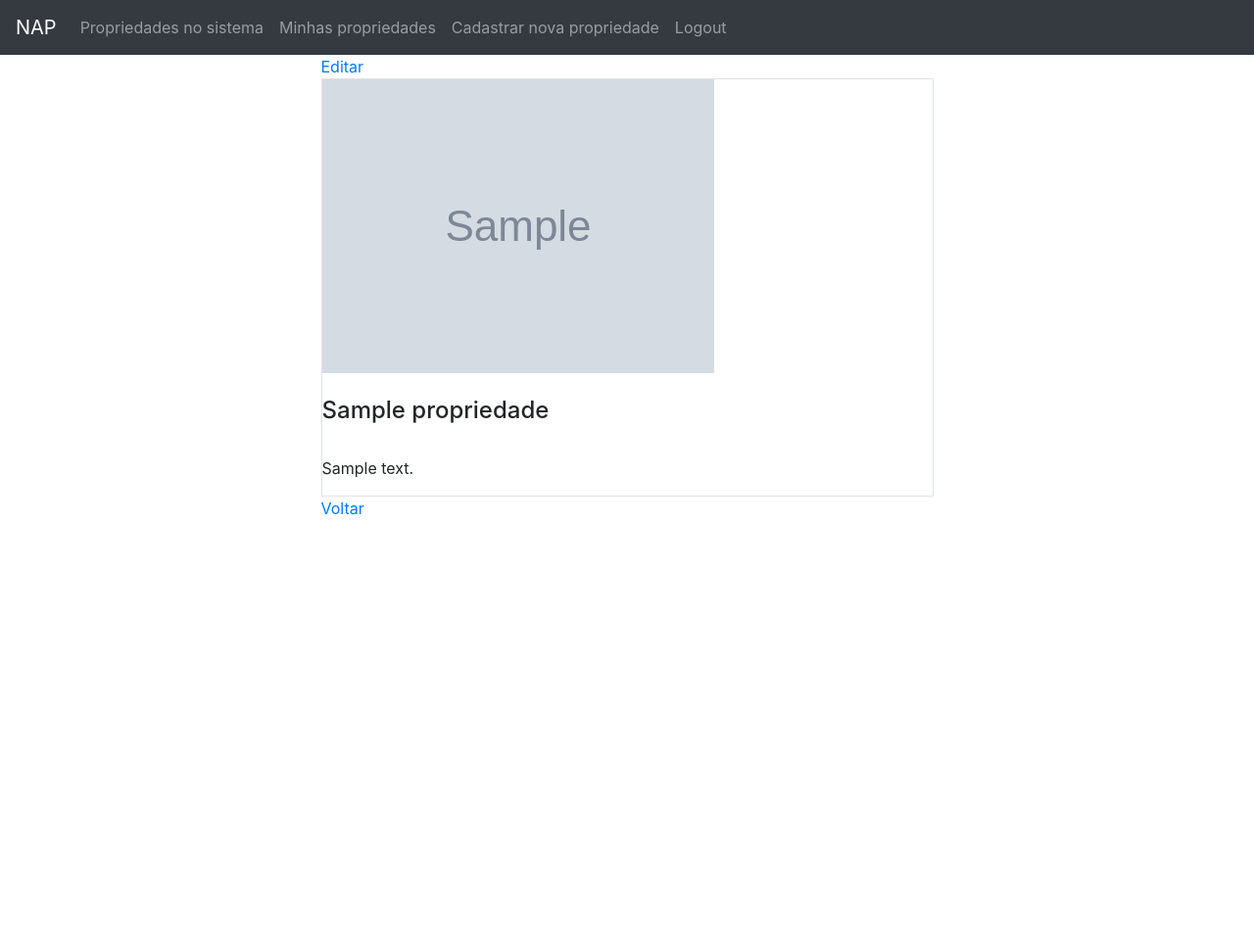
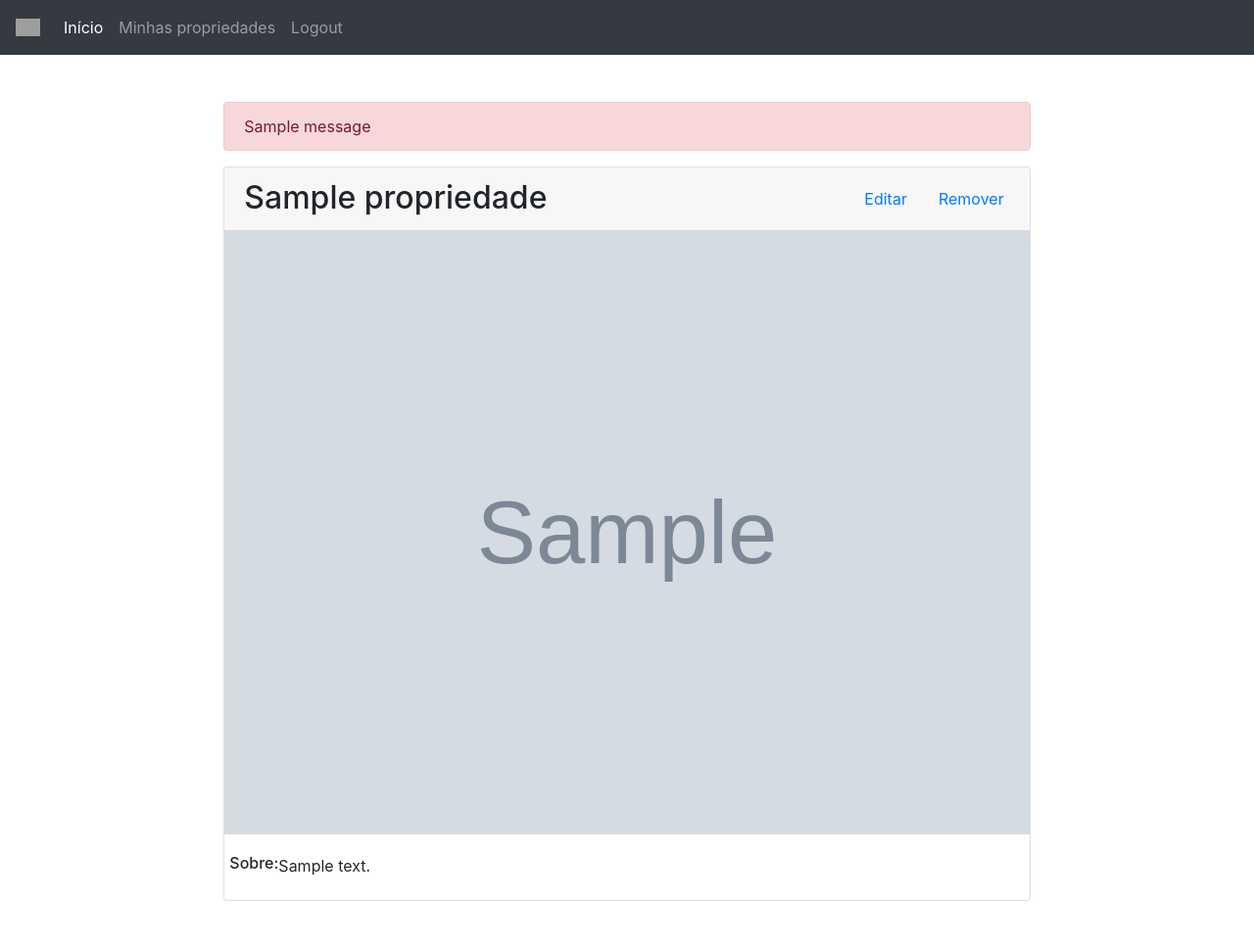
Before and after one commit to 4andrewtanakashi/projeto-eng-soft, a Django app: page /propriedade/00000000-0000-0000-0000-000000000001/ in a window 1280 px wide. Shown: the whole page at 98% size. Before the commit the page ends 526 px from the top, so only its background shows below. Run offline with Django 3.2, Linux system fonts and the light colour scheme; a user stored in the database is signed in; tables that the repository leaves empty hold one stand-in row (values such as "Sample post"); grey boxes marked "Sample" are stand-in pictures; one stand-in notice (Sample message) is shown; some libraries are stand-ins or nearby versions; grey boxes are pictures that could not be loaded.

Commit message:
:hammer: atualização nos templates

```diff
--- a/src/core/templates/core/header.html
+++ b/src/core/templates/core/header.html
@@ -1,58 +1,51 @@
 <! DOCTYPE html>
     <html>
+    <link rel="stylesheet" href="https://stackpath.bootstrapcdn.com/bootstrap/4.4.1/css/bootstrap.min.css"
+        integrity="sha384-Vkoo8x4CGsO3+Hhxv8T/Q5PaXtkKtu6ug5TOeNV6gBiFeWPGFN9MuhOf23Q9Ifjh" crossorigin="anonymous">
+    <script src="https://code.jquery.com/jquery-3.3.1.slim.min.js"
+        integrity="sha384-q8i/X+965DzO0rT7abK41JStQIAqVgRVzpbzo5smXKp4YfRvH+8abtTE1Pi6jizo" crossorigin="anonymous">
+    </script>
+    <script src="https://cdnjs.cloudflare.com/ajax/libs/popper.js/1.14.7/umd/popper.min.js"
+        integrity="sha384-UO2eT0CpHqdSJQ6hJty5KVphtPhzWj9WO1clHTMGa3JDZwrnQq4sF86dIHNDz0W1" crossorigin="anonymous">
+    </script>
+    <script src="https://stackpath.bootstrapcdn.com/bootstrap/4.3.1/js/bootstrap.min.js"
+        integrity="sha384-JjSmVgyd0p3pXB1rRibZUAYoIIy6OrQ6VrjIEaFf/nJGzIxFDsf4x0xIM+B07jRM" crossorigin="anonymous">
+    </script>
 
-<script src="https://code.jquery.com/jquery-3.3.1.slim.min.js" integrity="sha384-q8i/X+965DzO0rT7abK41JStQIAqVgRVzpbzo5smXKp4YfRvH+8abtTE1Pi6jizo" crossorigin="anonymous"></script>
-<script src="https://cdnjs.cloudflare.com/ajax/libs/popper.js/1.14.7/umd/popper.min.js" integrity="sha384-UO2eT0CpHqdSJQ6hJty5KVphtPhzWj9WO1clHTMGa3JDZwrnQq4sF86dIHNDz0W1" crossorigin="anonymous"></script>
-<script src="https://stackpath.bootstrapcdn.com/bootstrap/4.3.1/js/bootstrap.min.js" integrity="sha384-JjSmVgyd0p3pXB1rRibZUAYoIIy6OrQ6VrjIEaFf/nJGzIxFDsf4x0xIM+B07jRM" crossorigin="anonymous"></script>
-<!-- Latest compiled and minified CSS -->
-<link rel="stylesheet" href="https://stackpath.bootstrapcdn.com/bootstrap/4.3.1/css/bootstrap.min.css" integrity="sha384-ggOyR0iXCbMQv3Xipma34MD+dH/1fQ784/j6cY/iJTQUOhcWr7x9JvoRxT2MZw1T" crossorigin="anonymous">
+    <body>
+        <nav class="navbar navbar-expand-lg navbar-dark bg-dark">
+            <a class="navbar-brand" href="/">
+                <img src="https://files.catbox.moe/ft09oq.svg" width="25" class="d-inline-block" alt="">
+            </a>
+            <div class="navbar-collapse collapse">
+                <ul class="navbar-nav mr-auto">
+                    <li class="nav-item active">
+                        <a class="nav-link" href="/">Início</a>
+                    </li>
+                    {% if user.is_authenticated %}
+                    <li class="nav-item">
+                        <a class="nav-link" href="/accounts/propriedades/">Minhas propriedades</a>
+                    </li>
 
-      <head>
-        <title> NAP </title>
-      </head>
-      <body>
-
-        <nav class="navbar navbar-expand-lg navbar-dark bg-dark">
-            <a class="navbar-brand" href="/">NAP</a>
-            <div class="collapse navbar-collapse" id="navbarNav">
-                {% if user.is_authenticated %}
-                    <ul class="navbar-nav">
-                        <li class="nav-item">
-                            <a class="nav-link" href="/propriedades"> Propriedades no sistema</a>
-                        </li>
-                        <li class="nav-item">
-                            <a class="nav-link" href="/minhasprop">Minhas propriedades</a>
-                        </li>
-                        <li class="nav-item">
-                            <a class="nav-link" href="/cadastrar"> Cadastrar nova propriedade</a>
-                        </li>
                     <li class="nav-item">
                             <a class="nav-link" href="{% url 'logout' %}?next=/"> Logout</a>
                     </li>
                 </ul>
-
                 {% else %}
-
-                    <ul class="navbar-nav">
                 <li class="nav-item">
-                            <a  class="nav-link" href="/accounts/signup">Cadastrar</a>
+                    <a class="nav-link" href="/accounts/signup/">Cadastrar</a>
                 </li>
                 <li class="nav-item">
-                            <a class="nav-link" href="/accounts/login">Entrar</a>
+                    <a class="nav-link" href="/accounts/login/">Entrar</a>
                 </li>
-                    </ul>
-
                 {% endif %}
             </div>
         </nav>
 
-
-        <div class="row justify-content-center">
-                <div class="col-6">
         {% block content %}
         {% endblock %}
-            </div>
-        </div>
+
 
     </body>
+
     </html>
--- a/src/core/templates/core/propriedade.html
+++ b/src/core/templates/core/propriedade.html
@@ -1,25 +1,74 @@
 {% extends 'core/header.html' %}
-{% load static %}
-<link rel="stylesheet" type="text/css" href="{% static 'core/css/propriedades.css' %}">
+
 {% block content %}
 
-            {% if user.is_authenticated and prop.proprietario == user  %}
-            <a href="/editar/{{prop.id}}">Editar</a>
-            {% else %}
-            <a href="/reservar/{{prop.id}}">Reservar</a>
+<div class="modal fade" id="cancelar" tabindex="-1" role="dialog" aria-labelledby="cancelar" aria-hidden="true">
+    <div class="modal-dialog" role="document">
+        <div class="modal-content">
+            <div class="modal-header">
+                <h5 class="modal-title" id="exampleModalLabel">Perigo</h5>
+                <button type="button" class="close" data-dismiss="modal" aria-label="Close">
+                    <span aria-hidden="true">&times;</span>
+                </button>
+            </div>
+            <div class="modal-body">
+                Deseja realmente remover a propriedade?
+            </div>
+            <div class="modal-footer">
+
+
+                <form id="apagar" action="/propriedade/remover/{{prop.id}}/" method="POST" style="display: inline;">
+                    {% csrf_token %}
+                    <button type="button" class="btn btn-secondary" data-dismiss="modal">Não</button>
+                    <input type="submit" class="btn btn-danger" value="Sim"></button>
+
+                </form>
+
+            </div>
+        </div>
+    </div>
+</div>
+
+<div class="container-fluid pt-5 pb-5">
+    <div class="row justify-content-center">
+        <div class="col-8">
+
+            {% if messages %}
+            <div class="alert alert-danger" role="alert">
+                {% for message in messages %}
+                {{ message }}
+                {% endfor %}
+            </div>
             {% endif %}
 
-            <br>
-            <div class="border">
-                <div class="tag"></div>
-                <img  class="img_props" src="{{prop.imagem.url}}"></img>
-                <br/><br>
-                <h4>{{ prop.nome }}</h4>
-                <br>
-                <p class="position_desc"> {{ prop.descricao}} </p>
-                {{ prop.get_status_display }}
-                <div class="tag_triagle"> </div>
+            <div class="card">
+                <div class="card-header">
+                    <h2 class="card-title" style="display: inline;">{{ prop.nome }}</h2>
+                    <div class="float-right">
+                        <ul class="nav nav-pills card-header-pills">
+                            {% if user.is_authenticated and prop.proprietario == user  %}
+                            <li class="nav-link">
+                                <a href="/propriedade/editar/{{prop.id}}/" class="card-link">Editar</a>
+                            </li>
+                            <li class="nav-link">
+                                <a href="#cancelar" role="button" data-toggle="modal">Remover</a>
+                            </li>
+
+                            {% endif %}
+                    </div>
+                </div>
+                <img src="{{prop.imagem.url}}" width=100%>
+                <div class="card-body">
+                    <div class="row">
+
+                        <h6>Sobre:</h6>
+                        {{ prop.descricao}}
+
+                    </div>
+
+                </div>
             </div>
-            <a href="javascript:history.back()">Voltar</a>
-
+        </div>
+    </div>
+</div>
 {% endblock %}
```
Also changed, not shown: src/core/templates/core/form_propriedade.html (+47 -6 lines), src/core/templates/core/index.html (+14 -8 lines), src/core/templates/core/minhasprop.html (deleted, +0 -16 lines), src/core/templates/core/propriedades.html (+37 -22 lines), src/core/templates/core/signup.html (+35 -15 lines), src/templates/login.html (added, +29 -0 lines), src/templates/registration/login.html (deleted, +0 -21 lines). Lines whose indentation alone changed are shown as unchanged.
